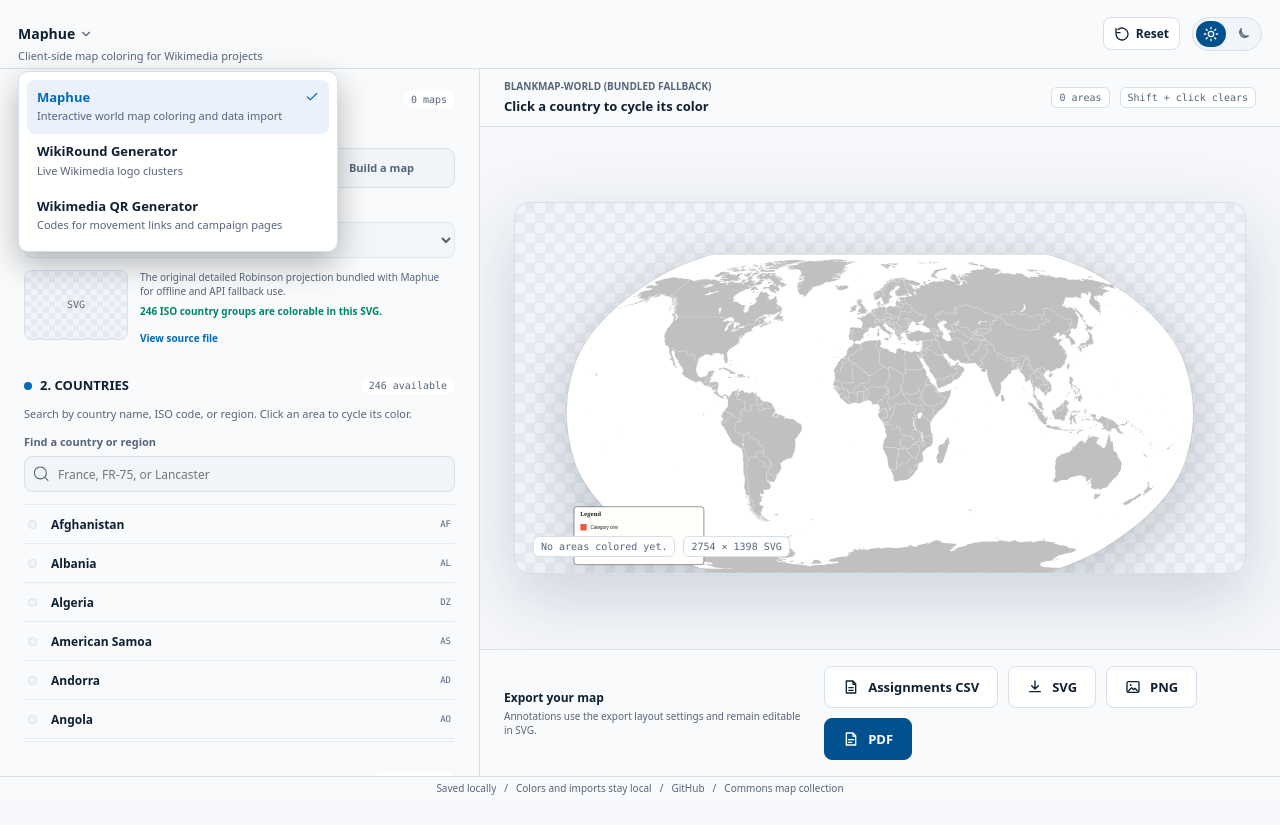
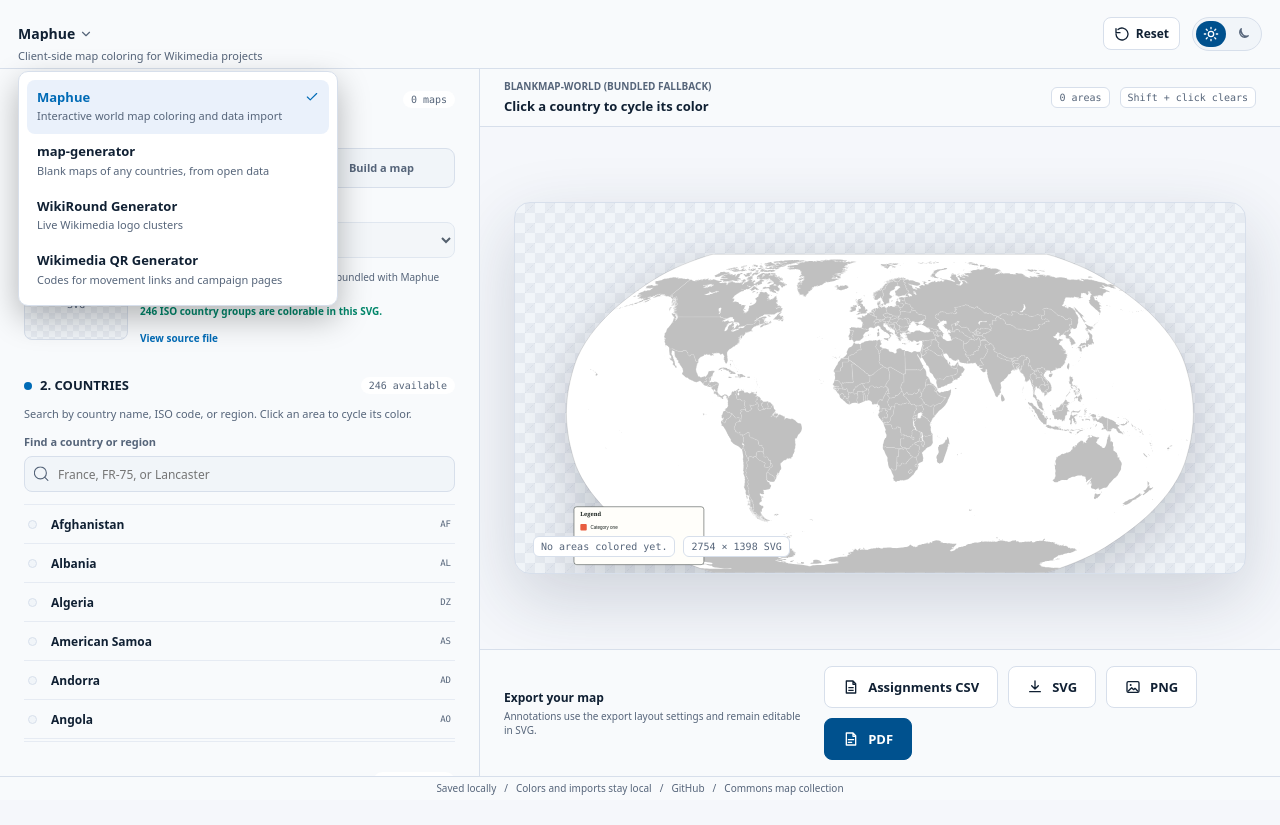
Before and after one commit to schiste/map-coloring, a website: page index.html in a window 1280 px wide. Both pictures are taken after a click on the button "Maphue". Drawn offline with Linux system fonts and the light colour scheme; no server answers.

Commit message:
broker: promote session 6 (Update Maphue tool picker to match Map Generator tools)
Co-Authored-By: aethyme-broker <broker@aethyme.local>

```diff
--- a/index.html
+++ b/index.html
@@ -43,6 +43,10 @@
                   </svg>
                 </span>
                 <span class="app-picker-option-description">Interactive world map coloring and data import</span>
+              </a>
+              <a class="app-picker-option" href="https://map-generator.toolforge.org/">
+                <span class="app-picker-option-title">map-generator</span>
+                <span class="app-picker-option-description">Blank maps of any countries, from open data</span>
               </a>
               <a class="app-picker-option" href="https://logo-round-gen.toolforge.org/">
                 <span class="app-picker-option-title">WikiRound Generator</span>
```
